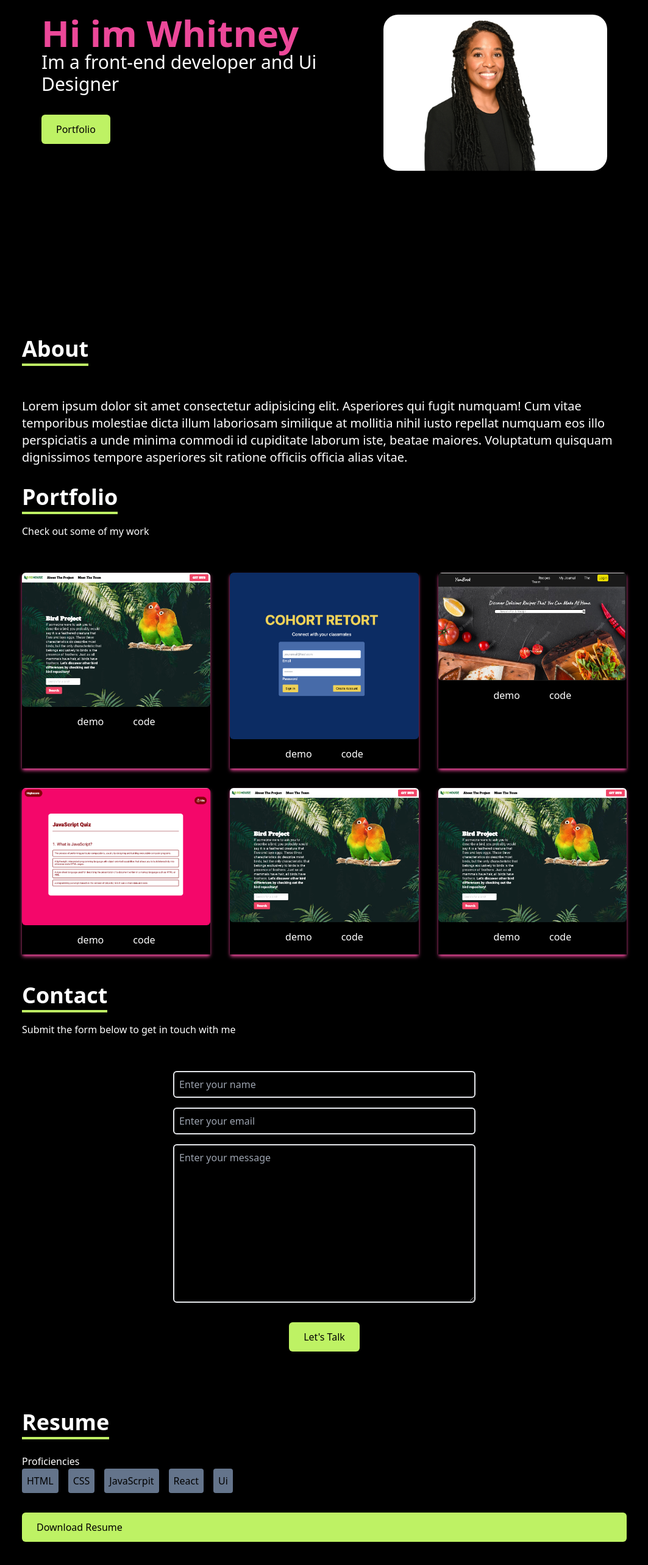
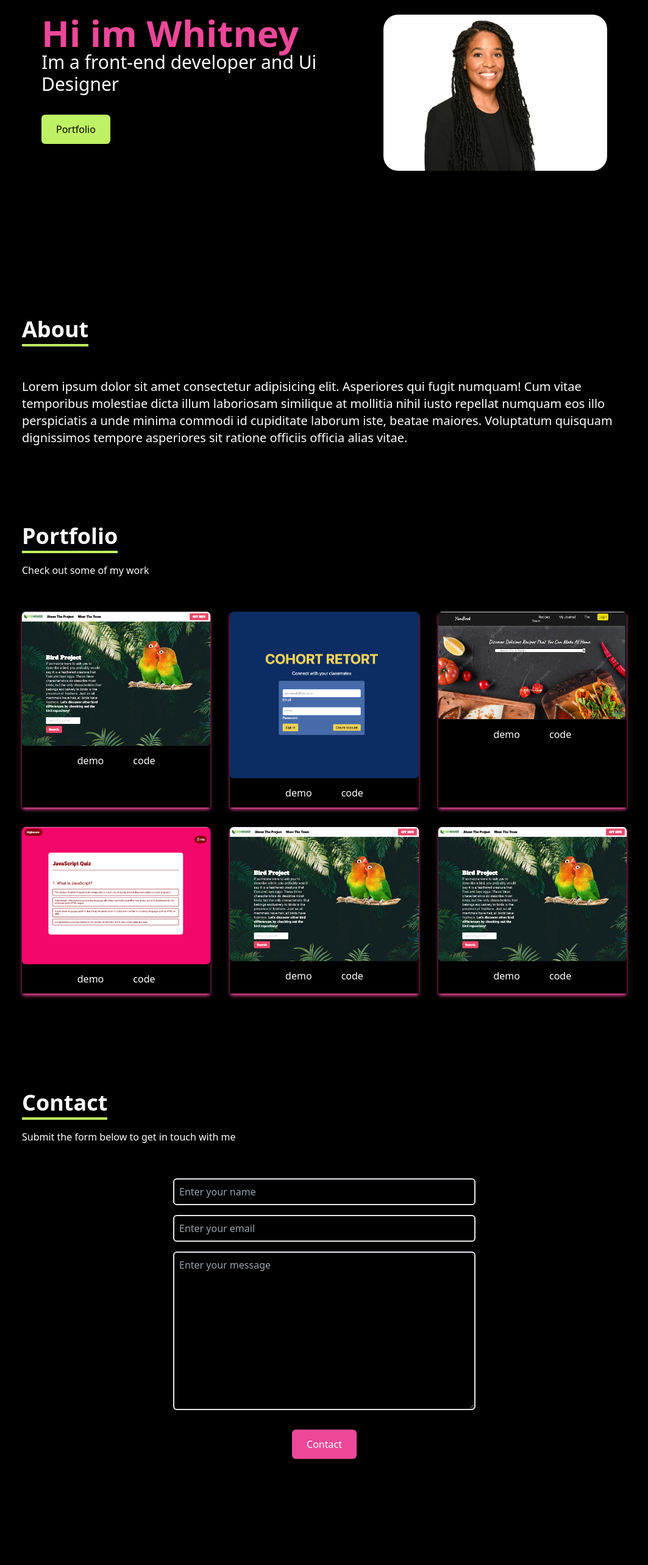
Before and after one commit to Whitney15/Whitneys-React-Portfolio, a React (Create React App) app in the folder my-portfolio/: page / in a window 1280 px wide. Shown: the part 136-2702 px from the top of the page at 61% size, without its empty margins (108-1171 px from the left). Built offline with nearby package versions, Linux system fonts and the light colour scheme.

Commit message:
added footer

```diff
--- a/my-portfolio/package.json
+++ b/my-portfolio/package.json
@@ -3,6 +3,8 @@
   "version": "0.1.0",
   "private": true,
   "dependencies": {
+    "@fortawesome/free-brands-svg-icons": "^6.4.0",
+    "@fortawesome/react-fontawesome": "^0.2.0",
     "@testing-library/jest-dom": "^5.17.0",
     "@testing-library/react": "^13.4.0",
     "@testing-library/user-event": "^13.5.0",
--- a/my-portfolio/src/components/Footer.js
+++ b/my-portfolio/src/components/Footer.js
@@ -1,7 +1,48 @@
 import React from 'react';
+import { FontAwesomeIcon } from '@fortawesome/react-fontawesome';
+import { faGithub, faLinkedin, faInstagram } from '@fortawesome/free-brands-svg-icons';
 
 const Footer = () => {
-  return <div>Resume</div>;
+  const socialMediaLinks = [
+    {
+      name: 'GitHub',
+      url: 'https://github.com/Whitney15', // Replace with your GitHub profile URL
+      icon: faGithub,
+    },
+    {
+      name: 'LinkedIn',
+      url: 'https://www.linkedin.com/in/whitney-w-4b8896201/', // Replace with your LinkedIn profile URL
+      icon: faLinkedin,
+    },
+    // {
+    //   name: 'Instagram',
+    //   url: 'https://www.instagram.com/yourusername', // Replace with your Instagram profile URL
+    //   icon: faInstagram,
+    // },
+    // You can add more social media links if needed
+  ];
+
+  return (
+    <footer className="bg-pink-500 text-white py-4">
+      <div className="container mx-auto text-center">
+        <ul className="flex justify-center space-x-4">
+          {socialMediaLinks.map((link) => (
+            <li key={link.name}>
+              <a
+                href={link.url}
+                target="_blank"
+                rel="noopener noreferrer"
+                className="text-xl hover:text-lime-300"
+              >
+                <FontAwesomeIcon icon={link.icon} />
+              </a>
+            </li>
+          ))}
+        </ul>
+        <p className="mt-4">© {new Date().getFullYear()} Whitney White. All rights reserved.</p>
+      </div>
+    </footer>
+  );
 };
 
 export default Footer;
--- a/my-portfolio/src/pages/About.js
+++ b/my-portfolio/src/pages/About.js
@@ -6,7 +6,7 @@ const About = () => {
       name="about"
       className=" text-white"
     >
-      <div className="max-w-screen-lg p-4 mx-auto flex flex-col justify-center w-full h-full">
+      <div className="max-w-screen-lg p-4 mx-auto flex flex-col justify-center w-full h-full pb-56">
         <div className="pb-8">
           <p className="text-4xl font-bold inline border-b-4 border-lime-300">
             About
--- a/my-portfolio/src/pages/Contact.js
+++ b/my-portfolio/src/pages/Contact.js
@@ -6,7 +6,7 @@ const Contact = () => {
       name="contact"
       className="p-4 text-white"
     >
-      <div className="flex flex-col p-4 justify-center max-w-screen-lg mx-auto h-full">
+      <div className="flex flex-col p-4 justify-center max-w-screen-lg mx-auto h-full pb-48">
         <div className="pb-8">
           <p className="text-4xl font-bold inline border-b-4 border-lime-300">
             Contact
@@ -38,8 +38,8 @@ const Contact = () => {
               className="p-2 bg-transparent border-2 rounded-md text-white focus:outline-none"
             ></textarea>
 
-            <button className=" bg-lime-300 text-black px-6 py-3 my-8 mx-auto flex items-center rounded-md hover:scale-110 duration-300">
-              Let's Talk
+            <button className=" bg-pink-500 text-white px-6 py-3 my-8 mx-auto flex items-center rounded-md hover:scale-110 duration-300">
+              Contact
             </button>
           </form>
         </div>
--- a/my-portfolio/src/pages/Home.js
+++ b/my-portfolio/src/pages/Home.js
@@ -4,7 +4,7 @@ import HeroImage from '../assets/hero.jpg'
 
 const Home = () => {
   return <div name="home" className=' w-full text-white'>
-            <div className='max-w-screen-lg mx-auto flex flex-col  justify-center h-full px-12 md:flex-row mt-16 mb-64'>
+            <div className='max-w-screen-lg mx-auto flex flex-col  justify-center h-full px-12 md:flex-row mt-16 pb-56'>
                 <div>
                     <p className=' text-pink-500 text-6xl font-bold'>Hi im Whitney</p>
                     <p className='text-3xl'>Im a front-end developer and Ui Designer</p>
--- a/my-portfolio/src/pages/Portfolio.js
+++ b/my-portfolio/src/pages/Portfolio.js
@@ -45,7 +45,7 @@ const Portfolio = () => {
     },
   ]
 
-  return <div name="portfolio" className='w-full text-white md:h-screen'>
+  return <div name="portfolio" className='w-full text-white md:h-screen pb-56'>
             <div className='max-w-screen-lg p-4 mx-auto flex flex-col justify-center w-full h-full'>
               <div className='pb-8'>
                 <p className='text-4xl font-bold inline border-b-4 border-lime-300'>Portfolio</p>
--- a/my-portfolio/src/pages/Resume.js
+++ b/my-portfolio/src/pages/Resume.js
@@ -5,7 +5,7 @@ const Resume = () => {
   name="contact"
   className="p-4 text-white"
 >
-        <div className="flex flex-col p-4 justify-center max-w-screen-lg mx-auto h-full">
+        <div className="flex flex-col p-4 justify-center max-w-screen-lg mx-auto h-full pb-56">
           <div className="pb-8">
             <p className="text-4xl font-bold inline border-b-4 border-lime-300">
               Resume
```
Also changed, not shown: 1 other file (tests, documents, lock files or other folders).
